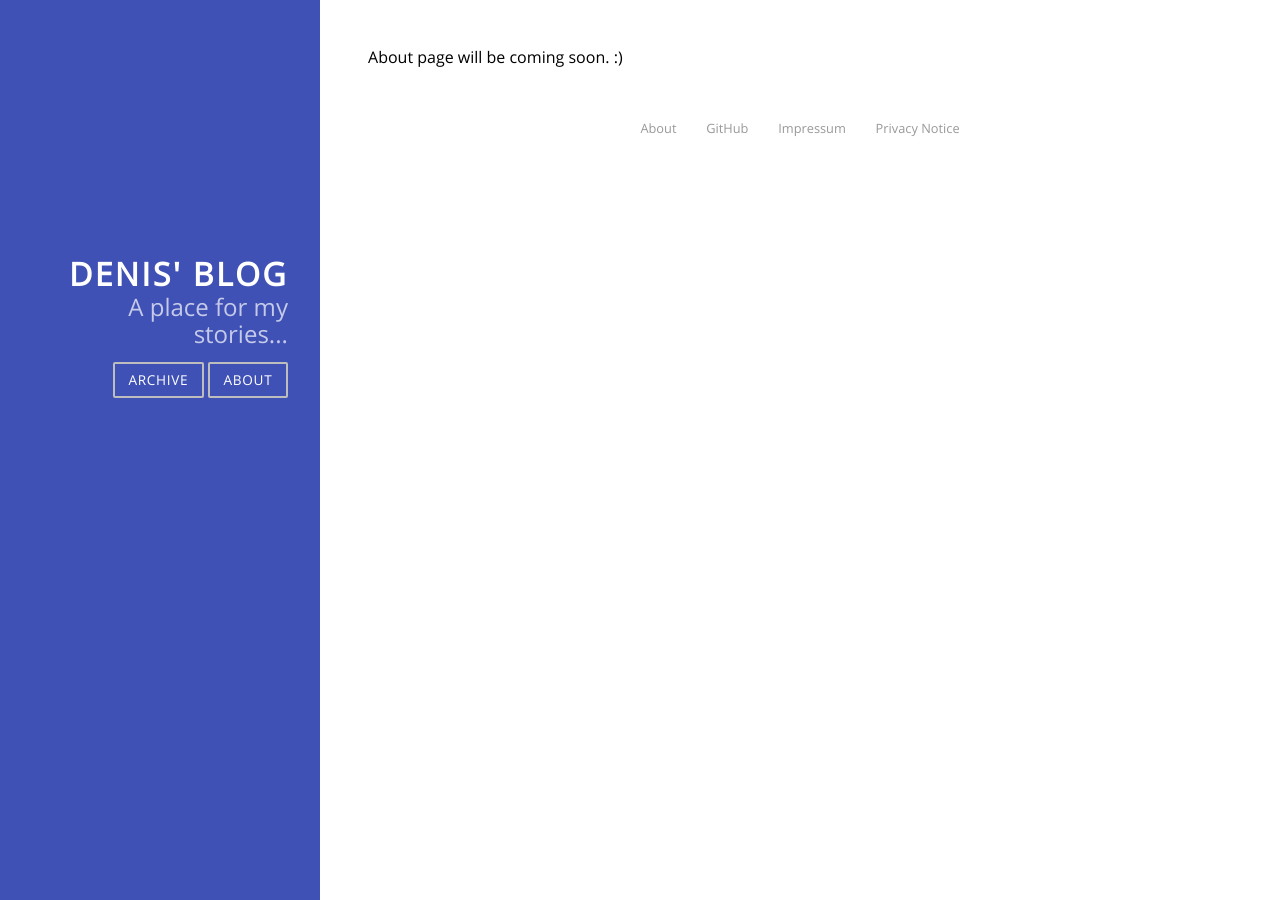
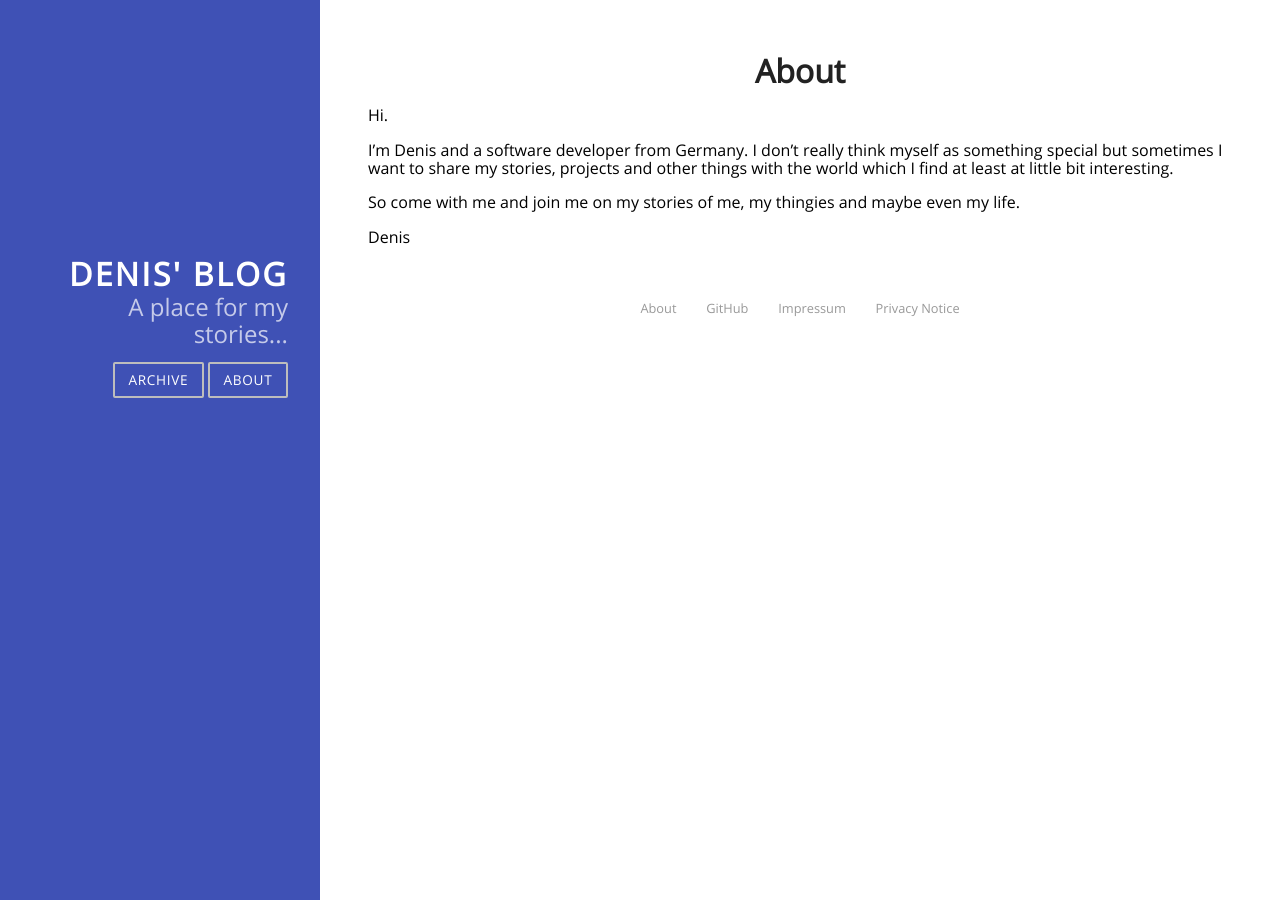
Before and after one commit to D45Hub/PersonalWebpage, a Jekyll site: the page built from about.markdown, in a window 1280 px wide. Built offline with Jekyll 4.4.1, drawn with Linux system fonts in a browser that asks for light colours.

Commit message:
Added "Simple" Layout type

```diff
--- /dev/null
+++ b/_layouts/simple.html
@@ -0,0 +1,8 @@
+---
+layout: default
+---
+
+            <div class="posts">
+                <h1 class="post-title center">{{ page.title }}</h1>
+                {{ content }}
+            </div>
--- a/about.markdown
+++ b/about.markdown
@@ -1,7 +1,14 @@
 ---
-layout: default
+layout: simple
 title: About
 permalink: /about/
 ---
 
-About page will be coming soon. :)
+Hi.
+
+I'm Denis and a software developer from Germany.
+I don't really think myself as something special but sometimes I want to share my stories, projects and other things with the world which I find at least at little bit interesting.
+
+So come with me and join me on my stories of me, my thingies and maybe even my life.
+
+Denis
--- a/legal.markdown
+++ b/legal.markdown
@@ -1,5 +1,5 @@
 ---
-layout: legal
+layout: simple
 title: Impressum
 permalink: /impressum/
 ---
--- a/privacy-policy.markdown
+++ b/privacy-policy.markdown
@@ -1,5 +1,5 @@
 ---
-layout: legal
+layout: simple
 title: Privacy Policy
 permalink: /privacy/
 ---
```
